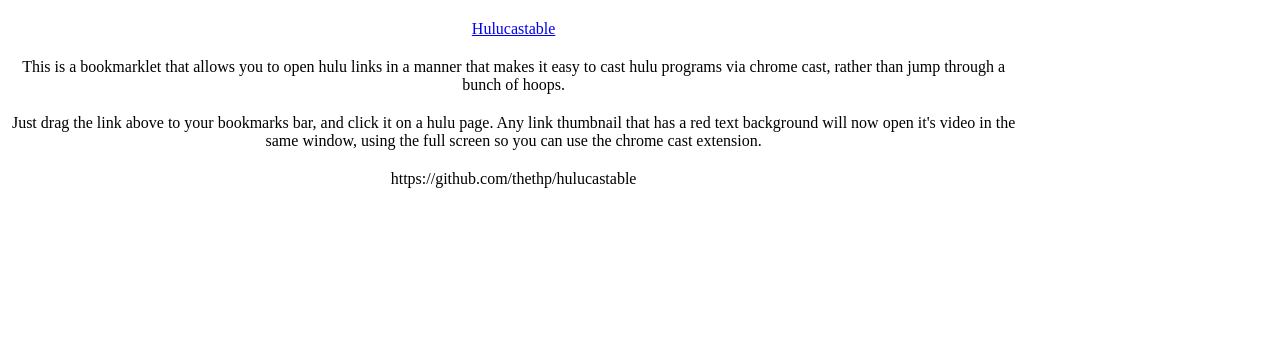
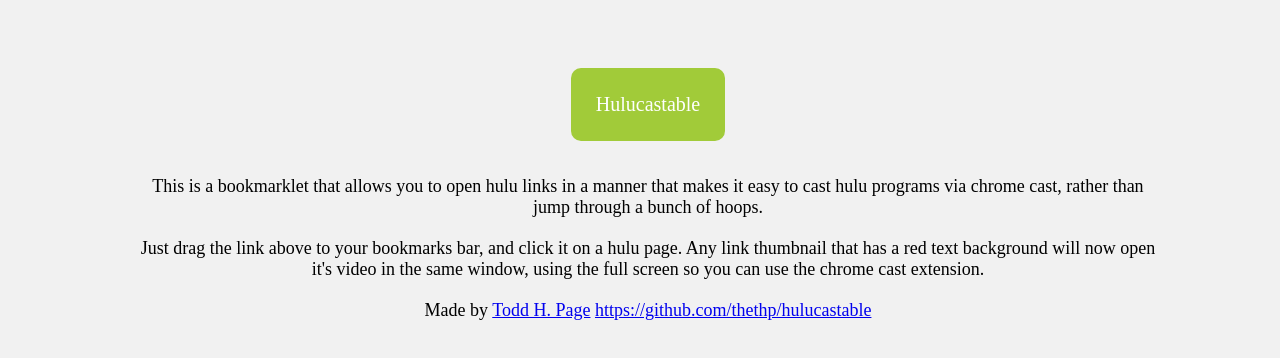
Before and after one commit to thethp/hulucastable, a website: page index.html in a window 1280 px wide. Drawn offline with Linux system fonts and the light colour scheme.

Commit message:
Style enough for the common man

```diff
--- a/index.html
+++ b/index.html
@@ -1,25 +1,38 @@
 <style>
-body {
+body,html {
+  width: 100%;
+  height: 100%;
+  background-color: #F1F1F1;
   text-align: center;
+  font-size: 18px;
+}
+.button {
+  display: inline-block;
+  margin: 60px auto 15px;
+  background: #A1CB39;
+  color: #FFF;
+  padding: 25px;
+  border-radius: 10px;
+  text-decoration: none;
+  font-size: 20px;
 }
 div {
-margin: 20px 0;
+margin: 20px auto;
 width: 80%;
 }
 </style>
 
-<div>
-  <a href="javascript:(function(){;var%20numDependencies=0,loadedDependencies=0;function%20scriptLoaded()%7BloadedDependencies++;if(numDependencies===loadedDependencies)%7BafterDepsLoaded()%7D%7Dfunction%20afterDepsLoaded()%7Bjavascript:(function()%7B$(%22.beacon-click%22).each(function(i,el)%7Bvar%20videoBase=$(el).find(%22img%22)%5B0%5D;if(videoBase!==undefined)%7Bvar%20videoIDStr=$(el).find(%22img%22).attr(%22src%22);if(videoIDStr.indexOf(%22deo/%22)%3E0)%7BvideoIDStr=videoIDStr.substring(videoIDStr.indexOf(%22deo/%22)+4,videoIDStr.indexOf(%22?%22));$(el).attr(%22href%22,%22/stand_alone/%22+videoIDStr);$(%22.beacon-click%20.description%22).css(%22background-color%22,%22#900%22)%7D%7D%7D)%7D)()%7DafterDepsLoaded();})()">Hulucastable</a>
-</div>
+<a href="javascript:(function(){;var%20numDependencies=0,loadedDependencies=0;function%20scriptLoaded()%7BloadedDependencies++;if(numDependencies===loadedDependencies)%7BafterDepsLoaded()%7D%7Dfunction%20afterDepsLoaded()%7Bjavascript:(function()%7B$(%22.beacon-click%22).each(function(i,el)%7Bvar%20videoBase=$(el).find(%22img%22)%5B0%5D;if(videoBase!==undefined)%7Bvar%20videoIDStr=$(el).find(%22img%22).attr(%22src%22);if(videoIDStr.indexOf(%22deo/%22)%3E0)%7BvideoIDStr=videoIDStr.substring(videoIDStr.indexOf(%22deo/%22)+4,videoIDStr.indexOf(%22?%22));$(el).attr(%22href%22,%22/stand_alone/%22+videoIDStr);$(%22.beacon-click%20.description%22).css(%22background-color%22,%22#900%22)%7D%7D%7D)%7D)()%7DafterDepsLoaded();})()" class="button">Hulucastable</a>
 
 <div>
   This is a bookmarklet that allows you to open hulu links in a manner that makes it easy to cast hulu programs via chrome cast, rather than jump through a bunch of hoops.
 </div>
 
 <div>
-Just drag the link above to your bookmarks bar, and click it on a hulu page.  Any link thumbnail that has a red text background will now open it's video in the same window, using the full screen so you can use the chrome cast extension.
+  Just drag the link above to your bookmarks bar, and click it on a hulu page.  Any link thumbnail that has a red text background will now open it's video in the same window, using the full screen so you can use the chrome cast extension.
 </div>
 
 <div>
-https://github.com/thethp/hulucastable
+  Made by <a href="http://toddhpage.com">Todd H. Page</a>
+  <a href="https://github.com/thethp/hulucastable">https://github.com/thethp/hulucastable</a>
 </div>
```
